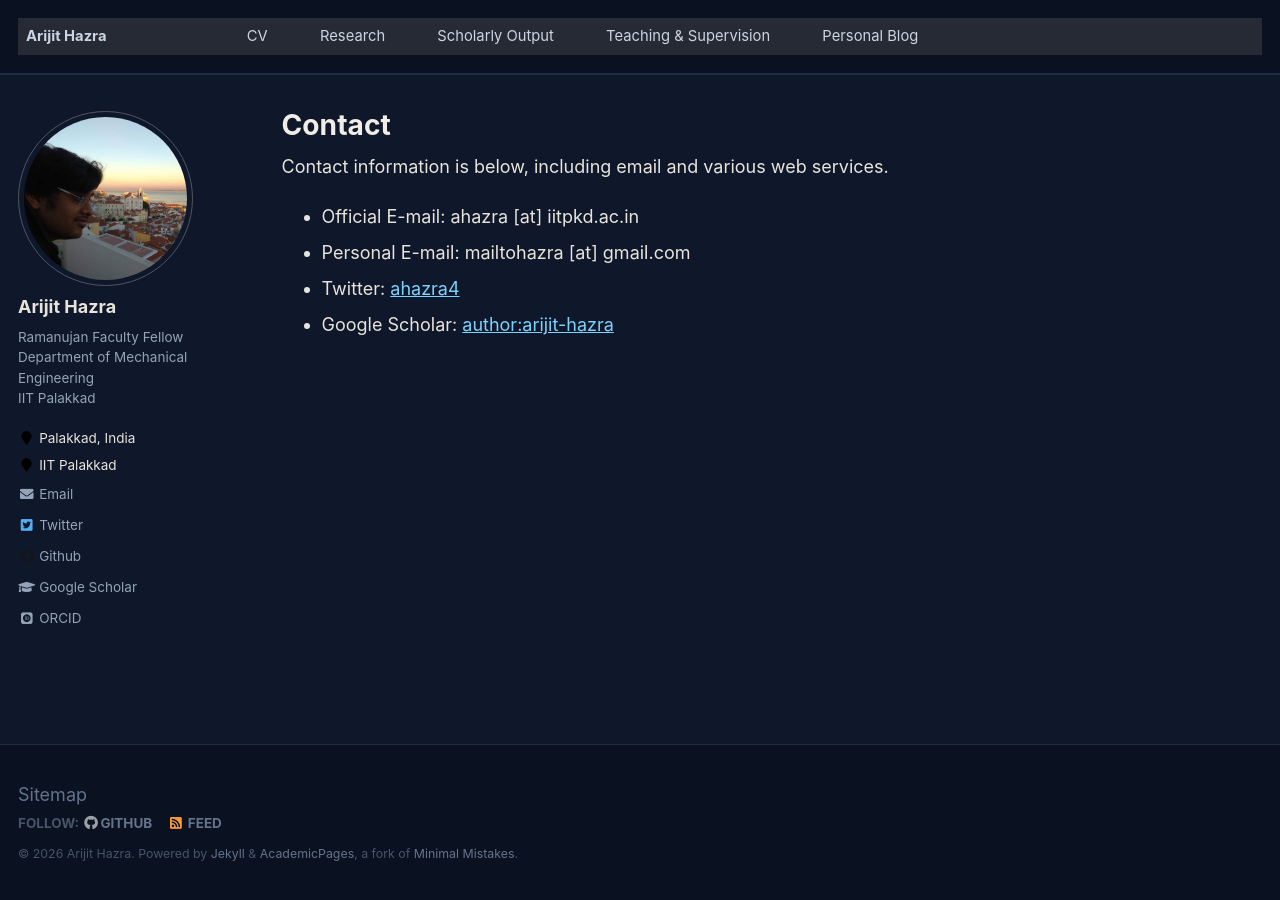
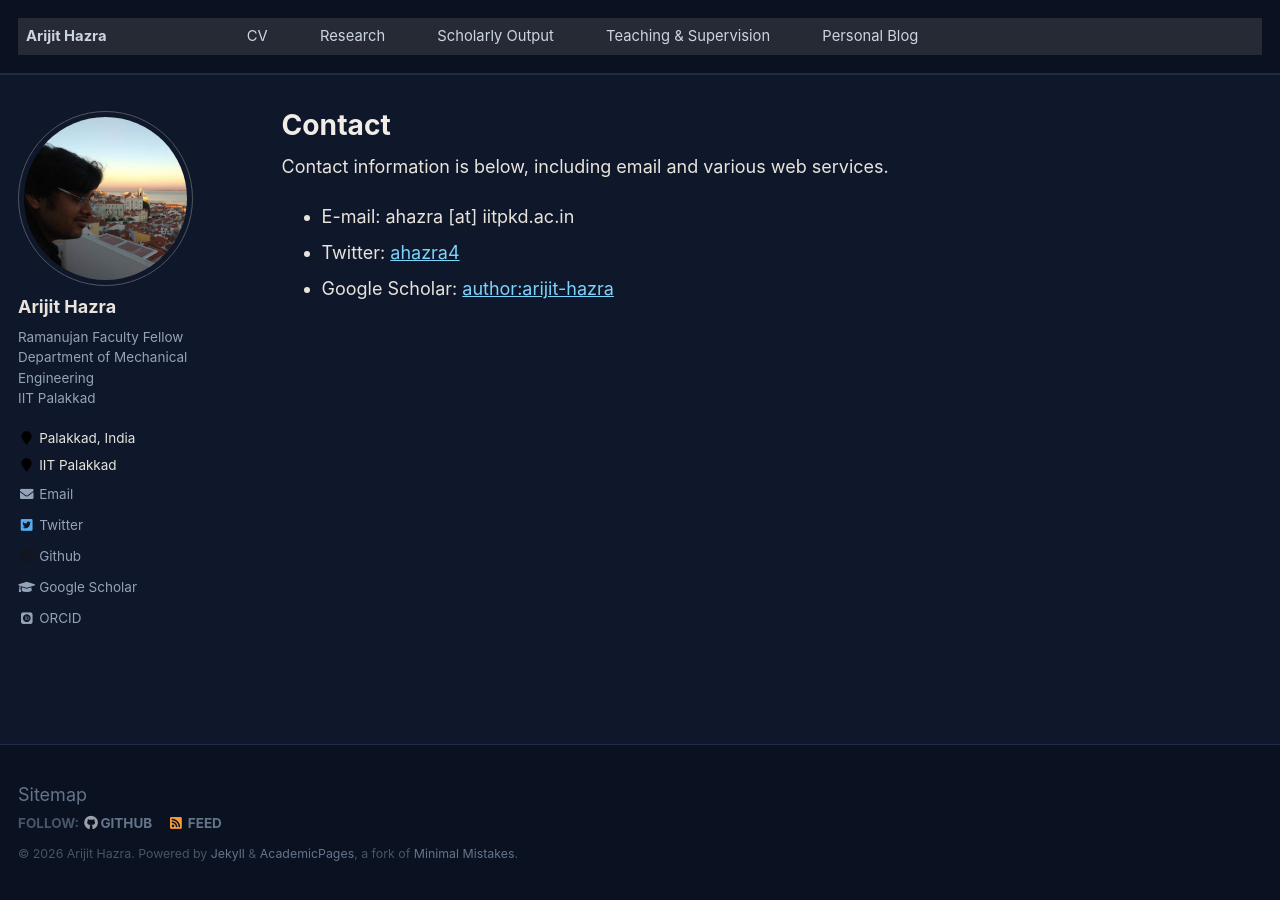
Before and after one commit to ahazra/ahazra.github.io, a Jekyll site: the page built from _pages/contact.md, in a window 1280 px wide. Built offline with Jekyll 4.4.1, drawn with Linux system fonts in a browser that asks for light colours; some web fonts are replaced.

Commit message:
some more changes

```diff
--- a/_config.yml
+++ b/_config.yml
@@ -31,8 +31,8 @@ author:
   bio: "Ramanujan Faculty Fellow<br>Department of Mechanical Engineering<br>IIT Palakkad"
   location: "Palakkad, India"
   employer: "IIT Palakkad"
-  googlescholar: "https://scholar.google.com/citations?user=EJ8Ya1EAAAAJ&hl=en"
-  email: "mailtohazra@gmail.com"
+  googlescholar: "https://scholar.google.com/citations?user=Vgf7pKcAAAAJ&hl=en"
+  email: "ahazra@iitpkd.ac.in"
   github: "ahazra"
   twitter: "ahazra4"
   orcid: "https://orcid.org/0000-0002-0940-9705"
--- a/_pages/contact.md
+++ b/_pages/contact.md
@@ -6,7 +6,6 @@ author_profile: true
 ---
 Contact information is below, including email and various web services.
 
-* Official E-mail: ahazra [at] iitpkd.ac.in
-* Personal E-mail: mailtohazra [at] gmail.com
+* E-mail: ahazra [at] iitpkd.ac.in
 * Twitter: [ahazra4](http://twitter.com/ahazra4)
 * Google Scholar: [author:arijit-hazra](https://scholar.google.com/citations?user=EJ8Ya1EAAAAJ&hl=en&authuser=1)
```
Also changed, not shown: _pages/scholarly-output.md (+1 -1 lines), _pages/teaching-supervision.md (+1 -1 lines), 1 other file.
